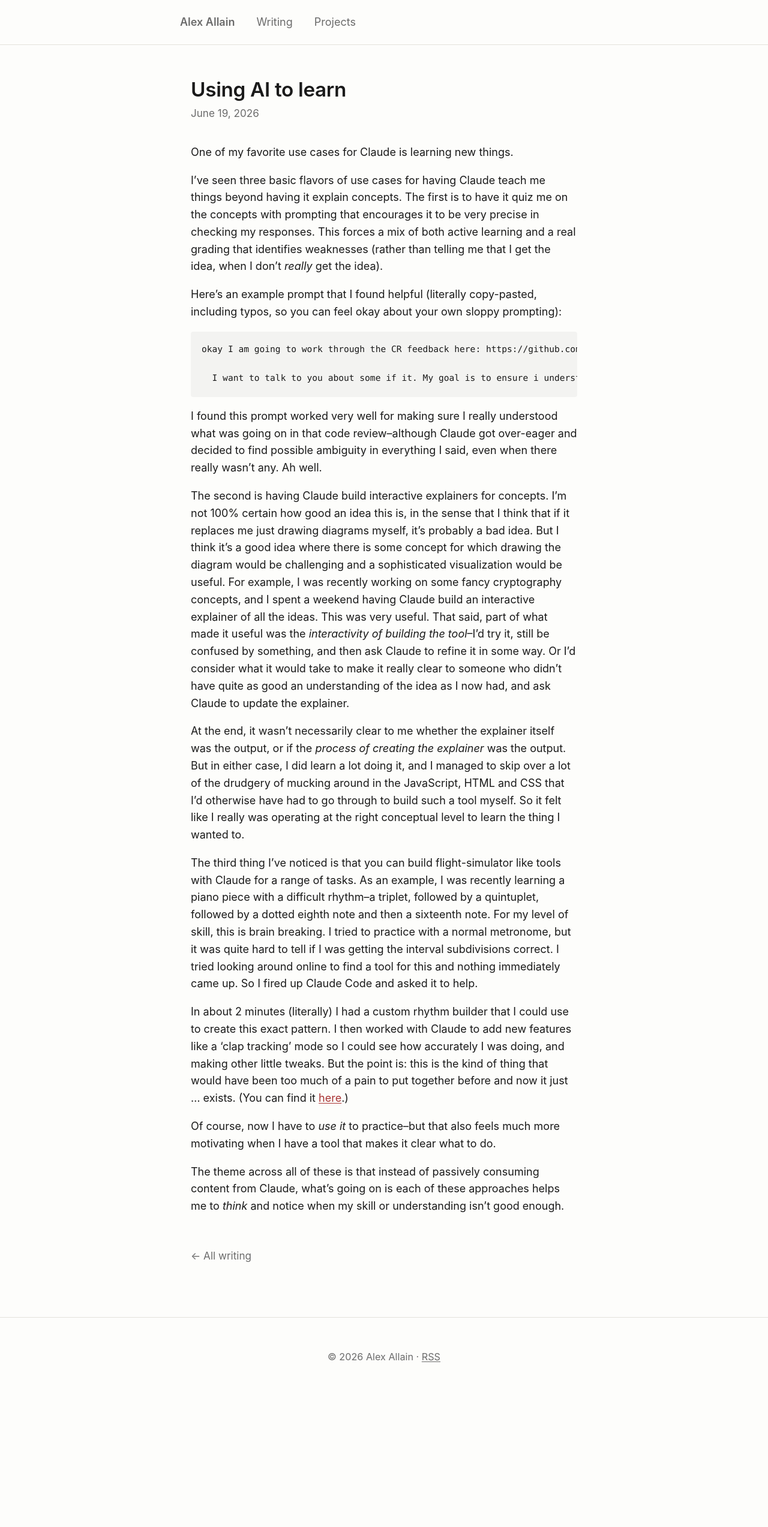
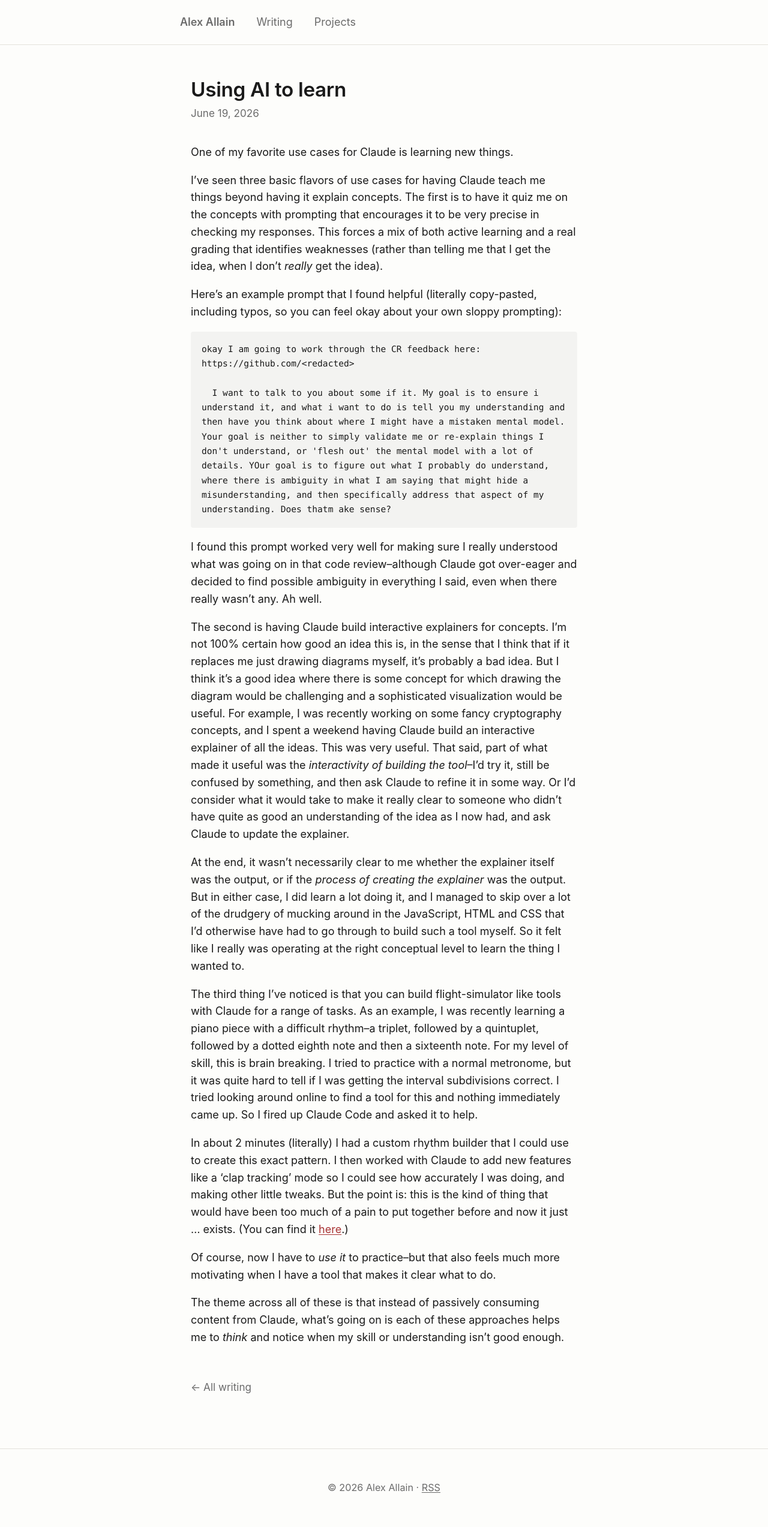
Before and after one commit to alexallain/alexallain.github.io, a Jekyll site: the page built from _posts/2026-06-19-learning-with-ai.md, in a window 1280 px wide. Shown: the whole page at 60% size. Built offline with Jekyll 4.4.1, drawn with Linux system fonts in a browser that asks for light colours; before the commit the page ends 2328 px from its top, so only the background shows below that.

Commit message:
Wrap long lines in code blocks instead of horizontal scroll
Co-Authored-By: Claude Fable 5 <noreply@anthropic.com>

```diff
--- a/assets/css/style.scss
+++ b/assets/css/style.scss
@@ -147,6 +147,8 @@ pre {
   padding: 1rem;
   border-radius: 4px;
   overflow-x: auto;
+  white-space: pre-wrap;
+  overflow-wrap: break-word;
   font-size: 0.9em;
   line-height: 1.5;
 }
```
